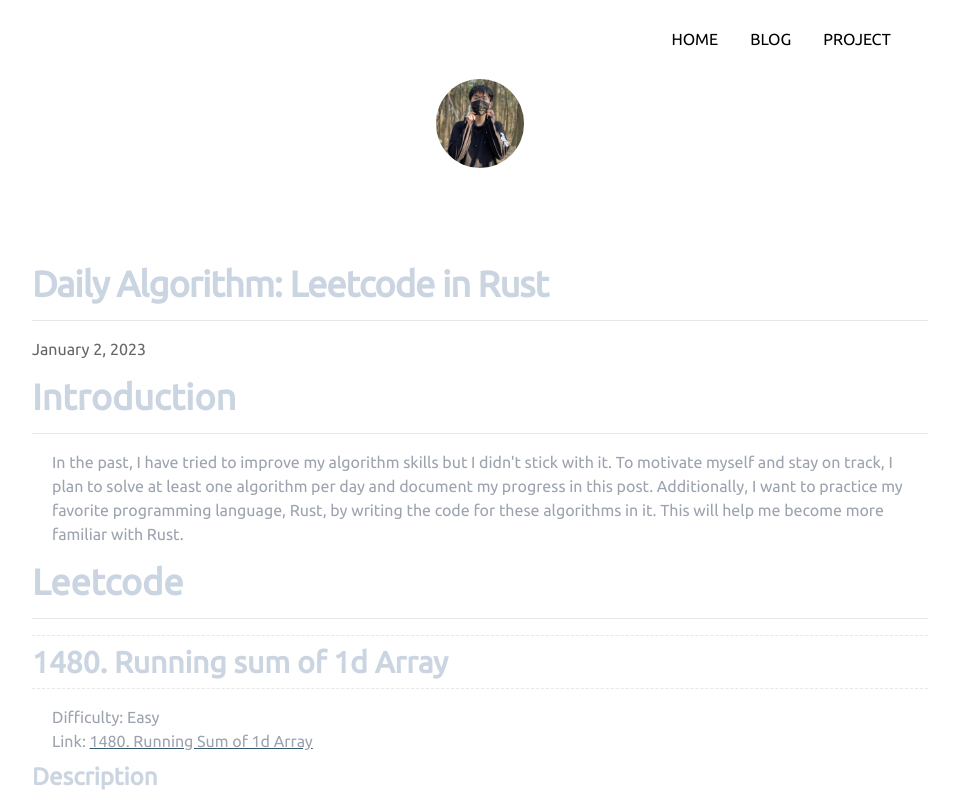
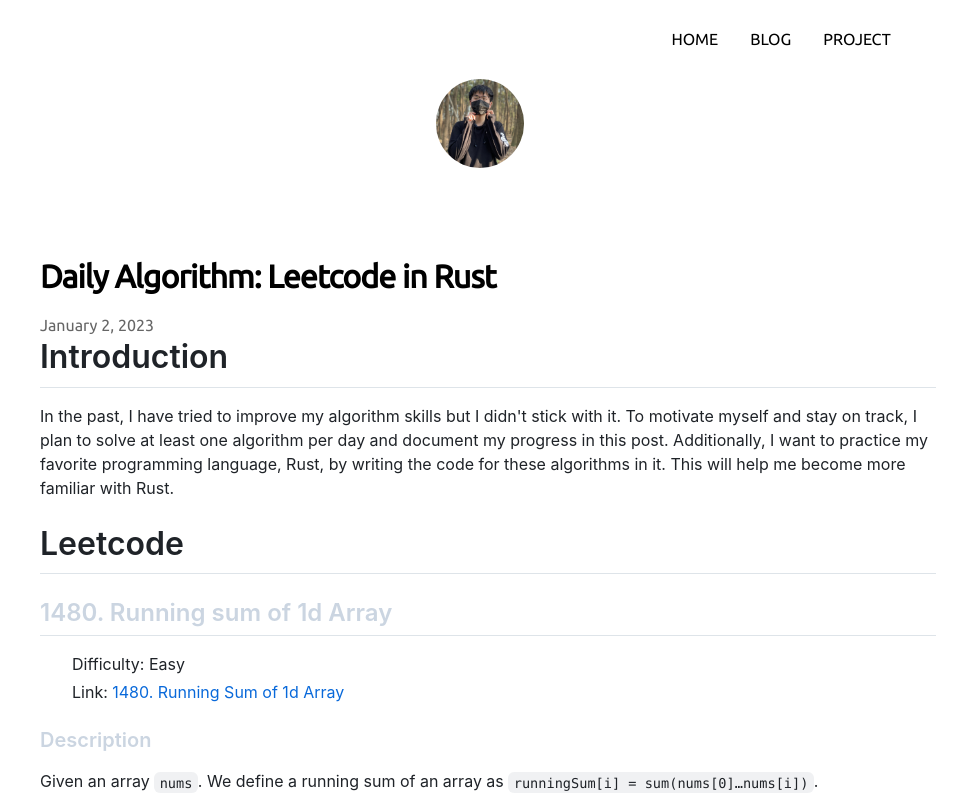
Before and after one commit to zhijie-os/next-blog, a Next.js app: page /posts/algorithm in a window 1280 px wide. Shown: the top 800 px of the page, without its empty margins (160-1127 px from the left). Built offline with nearby package versions, Linux system fonts and the light colour scheme.

Commit message:
github-markdown-css integrated

```diff
--- a/package.json
+++ b/package.json
@@ -18,6 +18,7 @@
     "date-fns": "^2.29.3",
     "eslint": "8.29.0",
     "eslint-config-next": "13.0.6",
+    "github-markdown-css": "^5.1.0",
     "gray-matter": "^4.0.3",
     "next": "13.0.6",
     "next-sitemap": "^3.1.44",
--- a/pages/posts/[id].jsx
+++ b/pages/posts/[id].jsx
@@ -6,6 +6,8 @@
 import React from 'react';
 import ReactMarkdown from 'react-markdown';
 import remarkGfm from 'remark-gfm'
+import "github-markdown-css/github-markdown.css";
+
 // import remarkToc from 'remark-toc';
 
 import { Prism as SyntaxHighlighter } from 'react-syntax-highlighter'
@@ -19,13 +21,18 @@
                 <title>{postData.title}</title>
                 <meta name="description" content={"Zhijie Xia at University of Calgary - Blog Posts - " + postData.title} />
             </Head>
-            <article className="post max-w-4xl flex flex-col">
+            <article className="max-w-4xl flex flex-col p-2">
+
                 <h1 className={utilStyles.headingXl}>{postData.title}</h1>
                 <div className={utilStyles.lightText}>
                     <Date dateString={postData.date} />
                 </div>
 
-                <ReactMarkdown
+                <div className="markdown-body max-w-4xl shrink-post rounded-2xl">
+                    <ReactMarkdown>{postData.content}</ReactMarkdown>
+                </div>
+
+                {/* <ReactMarkdown
                     remarkPlugins={[remarkGfm]}
                     components={{
                         code({ node, inline, className, children, ...props }) {
@@ -48,7 +55,7 @@
                                 </code>
                             )
                         }
-                    }}>{postData.content}</ReactMarkdown>
+                    }}>{postData.content}</ReactMarkdown> */}
             </article>
         </Layout >
     )
--- a/styles/globals.css
+++ b/styles/globals.css
@@ -48,6 +48,10 @@
   @apply underline;
   @apply decoration-sky-500;
 } */
+
+.shrink-post {
+  width: calc(100vw - 50px);
+}
 
 .post em, strong {
   @apply text-slate-300;
```
Also changed, not shown: 1 other file (tests, documents, lock files or other folders).
